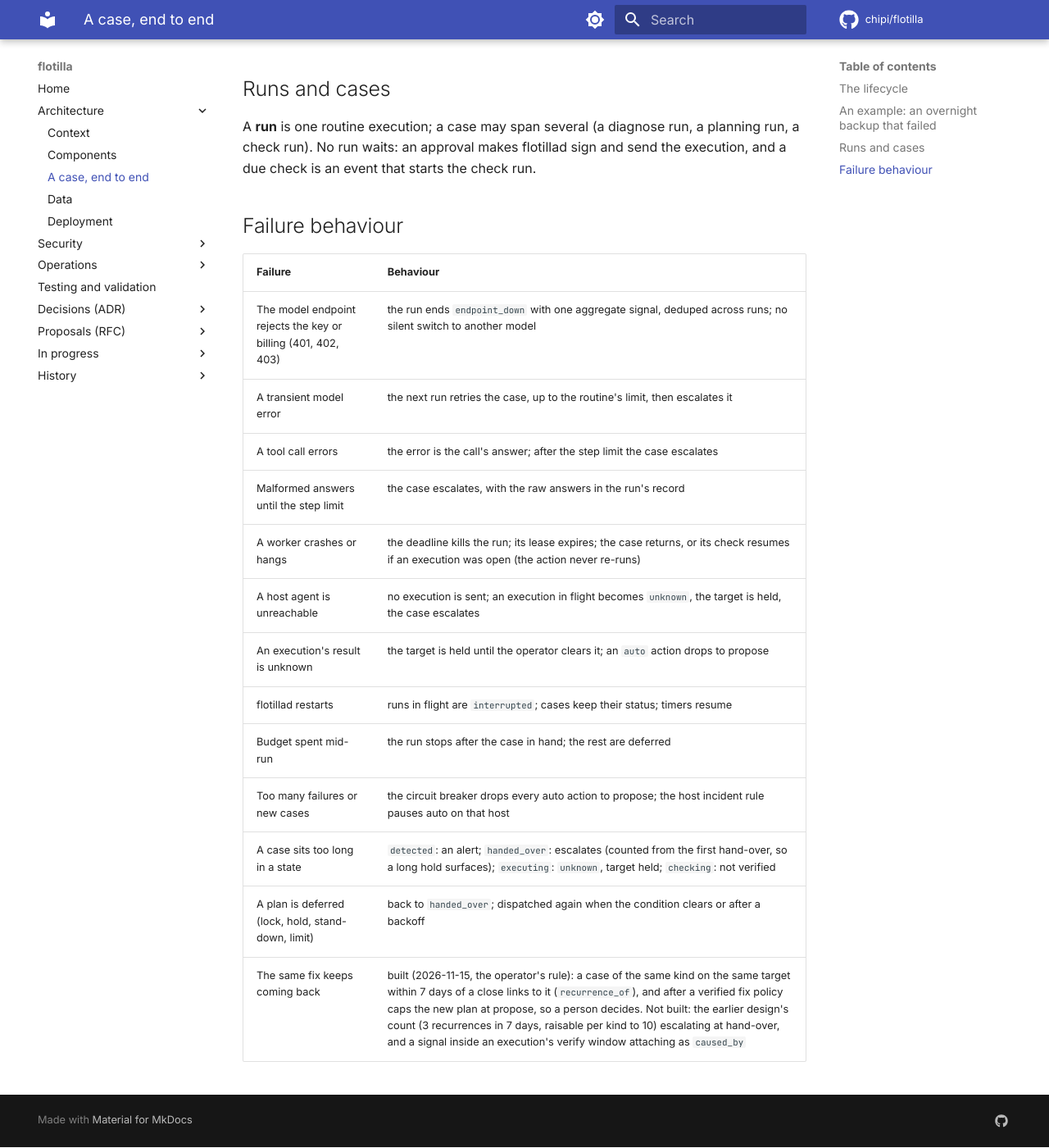
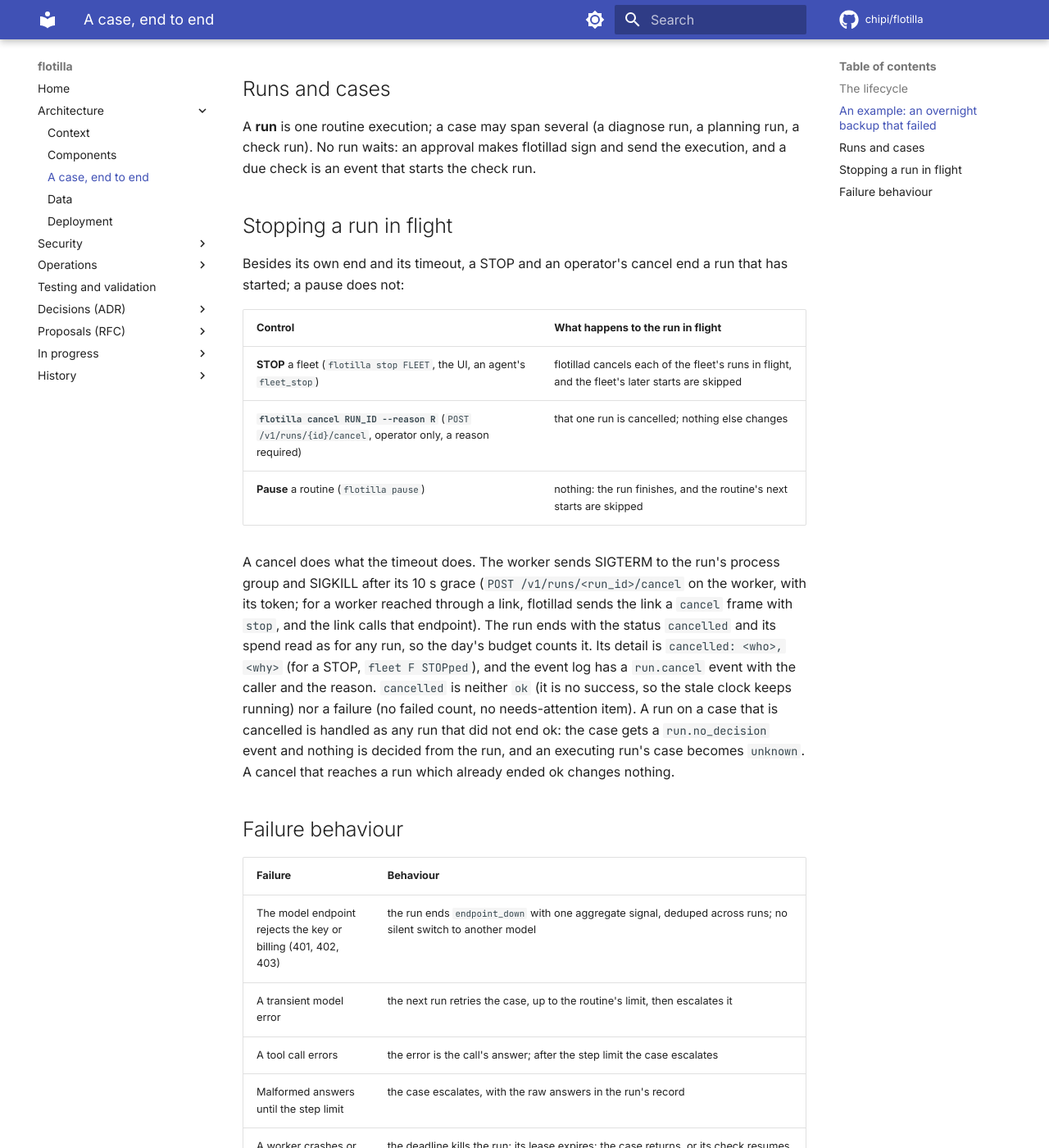
Before and after one commit to chipi/flotilla, an MkDocs documentation site: the page built from docs/architecture/run-lifecycle.md, in a window 1280 px wide and 1400 px high, scrolled down 1855 px. Shown: the whole window at 82% size. Built offline with MkDocs 1.6.1 and Material for MkDocs 9.7.7, drawn with Linux system fonts in a browser that asks for light colours; comment, search, counter and statistics services are not loaded.

Commit message:
e2e and docs: a STOPped fleet's run in flight ends as cancelled
e2e/hang is a disabled routine that sleeps five minutes on the triage worker; run.sh starts it,
STOPs the e2e fleet and expects the run to end cancelled with "cancelled: operator, fleet e2e
STOPped". run-lifecycle.md says what STOP, cancel and pause do to a run in flight.

Co-Authored-By: Claude Opus 5.5 <noreply@anthropic.com>
Claude-Session: https://claude.ai/code/session_01DJqN6sxKNTCgKDsvQvKKZd

```diff
--- a/docs/architecture/run-lifecycle.md
+++ b/docs/architecture/run-lifecycle.md
@@ -78,6 +78,28 @@ A **run** is one routine execution; a case may span several (a diagnose run, a p
 run). No run waits: an approval makes flotillad sign and send the execution, and a due check is an
 event that starts the check run.
 
+## Stopping a run in flight
+
+Besides its own end and its timeout, a STOP and an operator's cancel end a run that has started; a
+pause does not:
+
+| Control | What happens to the run in flight |
+| --- | --- |
+| **STOP** a fleet (`flotilla stop FLEET`, the UI, an agent's `fleet_stop`) | flotillad cancels each of the fleet's runs in flight, and the fleet's later starts are skipped |
+| **`flotilla cancel RUN_ID --reason R`** (`POST /v1/runs/{id}/cancel`, operator only, a reason required) | that one run is cancelled; nothing else changes |
+| **Pause** a routine (`flotilla pause`) | nothing: the run finishes, and the routine's next starts are skipped |
+
+A cancel does what the timeout does. The worker sends SIGTERM to the run's process group and SIGKILL
+after its 10 s grace (`POST /v1/runs/<run_id>/cancel` on the worker, with its token; for a worker
+reached through a link, flotillad sends the link a `cancel` frame with `stop`, and the link calls
+that endpoint). The run ends with the status `cancelled` and its spend read as for any run, so the
+day's budget counts it. Its detail is `cancelled: <who>, <why>` (for a STOP, `fleet F STOPped`), and
+the event log has a `run.cancel` event with the caller and the reason. `cancelled` is neither `ok`
+(it is no success, so the stale clock keeps running) nor a failure (no failed count, no
+needs-attention item). A run on a case that is cancelled is handled as any run that did not end ok:
+the case gets a `run.no_decision` event and nothing is decided from the run, and an executing run's
+case becomes `unknown`. A cancel that reaches a run which already ended ok changes nothing.
+
 ## Failure behaviour
 
 | Failure | Behaviour |
```
Also changed, not shown: docs/operations/bugfix.md (+2 -1 lines), docs/operations/mcp.md (+3 -0 lines), 2 other files.
